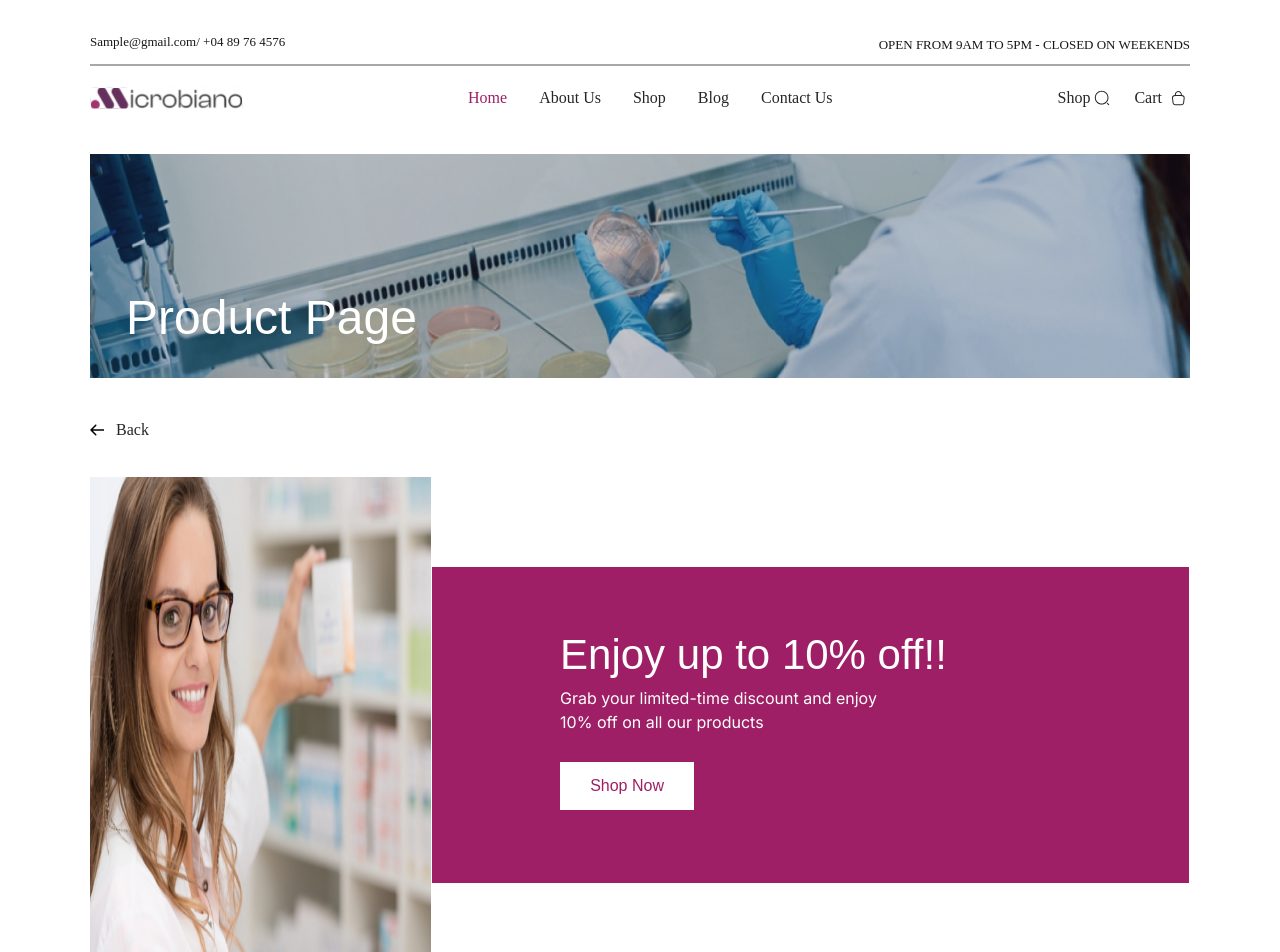
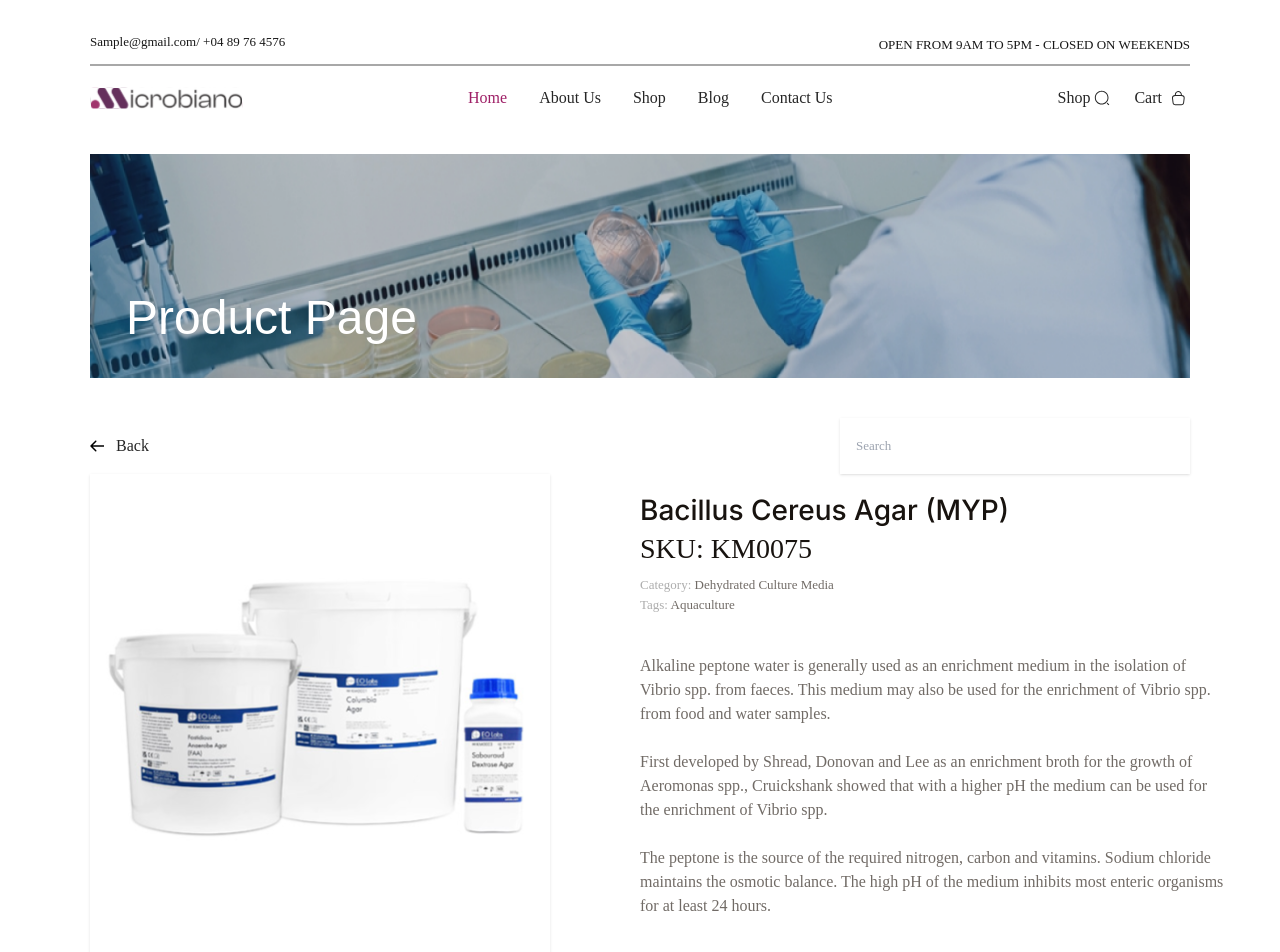
Before and after one commit to mtalha987/microbiano, a Next.js app: page /singleProduct in a window 1280 px wide. Shown: the top 952 px of the page. Built offline with nearby package versions, Linux system fonts and the light colour scheme.

Commit message:
Single Product Page Work

```diff
--- /dev/null
+++ b/app/Components/SingePageMainSection.jsx
@@ -0,0 +1,38 @@
+import React from "react";
+import Image from "next/image";
+import SingleMain from "@/public/images/singleMain.svg";
+
+const SingePageMainSection = () => {
+  return (
+    <>
+      <div className="xl:mx-[90px] lg:mx-10 mx-5 flex flex-wrap md:flex-nowrap xl:gap-[90px] md:gap-10 ">
+        <div className="md:w-6/12 bg-white shadow md:mt-0 mt-10">
+          <Image src={SingleMain} />
+        </div>
+        <div className="md:w-6/12">
+          <div>
+            <h2 className="text-[#18130f] text-[28px] font-medium font-['Inter'] leading-[33.60px] mt-5">Bacillus Cereus Agar (MYP)</h2>
+            <h2 className="text-[#18130f] text-[28px] font-medium font-['Poppins'] leading-[33.60px] mt-1">SKU: KM0075</h2>
+            <p className="text-[#716b66] text-[13px] font-medium font-['Poppins'] leading-tight mt-3"> <span className="text-[#adadad] text-[13px] font-normal font-['Poppins'] leading-tight"> Category:</span> Dehydrated Culture Media</p>
+            <p className="text-[#716b66] text-[13px] font-medium font-['Poppins'] leading-tight mt-1"> <span className="text-[#adadad] text-[13px] font-normal font-['Poppins'] leading-tight"> Tags:</span>  Aquaculture</p>
+            <p className="xl:w-[586px] text-[#716b66] text-base font-normal font-['Poppins'] leading-normal mt-10 ">
+              Alkaline peptone water is generally used as an enrichment medium
+              in the isolation of Vibrio spp. from faeces. This medium may also
+              be used for the enrichment of Vibrio spp. from food and water
+              samples.<br/><br/> First developed by Shread, Donovan and Lee as an
+              enrichment broth for the growth of Aeromonas spp., Cruickshank
+              showed that with a higher pH the medium can be used for the
+              enrichment of Vibrio spp.<br/><br/> The peptone is the source of the
+              required nitrogen, carbon and vitamins. Sodium chloride maintains
+              the osmotic balance. The high pH of the medium inhibits most
+              enteric organisms for at least 24 hours.
+            </p>
+            <button className="w-[204px] h-12 bg-[#9e1f66] text-white text-base font-normal font-['Arial'] mt-10 xs:mb-10">Enquire about Product</button>
+          </div>
+        </div>
+      </div>
+    </>
+  );
+};
+
+export default SingePageMainSection;
--- /dev/null
+++ b/app/Components/SinglePageBottomNav.jsx
@@ -0,0 +1,30 @@
+import React from 'react'
+import Image from "next/image";
+import ArrowLeft from "@/public/images/Arrow-left.svg";
+import Link from "next/link";
+
+const SinglePageBottomNav = () => {
+  return (
+    <>
+     <div className="xl:mx-[90px] lg:mx-10 mx-5 mt-10 flex xs:flex-col xs:items-start justify-between items-center flex-wrap xs:mb-5">
+        <Link href="/product" className="inline-flex items-center gap-3">
+          <Image src={ArrowLeft} />
+          <span className="text-neutral-800 text-base font-medium font-['Poppins'] leading-normal">
+            Back
+          </span>
+        </Link>
+        <div className="lg:w-[350px] xs:mt-5">
+            <form className="flex">
+              <input
+                type="text"
+                className="w-full xl:w-[400px]  h-14 px-[16px] py-4 bg-white shadow justify-start items-start gap-2.5 inline-flex text-[#bdbab8] text-[13px] font-normal font-['Poppins'] leading-tight"
+                placeholder="Search"
+              />
+            </form>
+          </div>
+      </div>
+    </>
+  )
+}
+
+export default SinglePageBottomNav
--- a/app/singleProduct/page.js
+++ b/app/singleProduct/page.js
@@ -2,23 +2,17 @@ import React from "react";
 import Header from "../Components/Header";
 import ProductPage from "../Components/ProductPage";
 import Banner from "../Components/Banner";
-import Image from "next/image";
-import ArrowLeft from "@/public/images/Arrow-left.svg";
-import Link from "next/link";
+
+import SinglePageBottomNav from "../Components/SinglePageBottomNav";
+import SingePageMainSection from "../Components/SingePageMainSection";
 
 const page = () => {
   return (
     <>
       <Header />
       <ProductPage />
-      <div className="xl:mx-[90px] mt-10">
-        <Link href="/product" className="inline-flex items-center gap-3">
-          <Image src={ArrowLeft} />
-          <span className="text-neutral-800 text-base font-medium font-['Poppins'] leading-normal">
-            Back
-          </span>
-        </Link>
-      </div>
+      <SinglePageBottomNav/>
+      <SingePageMainSection/>
 
       <Banner />
     </>
```
Also changed, not shown: public/images/singleMain.svg (added).
